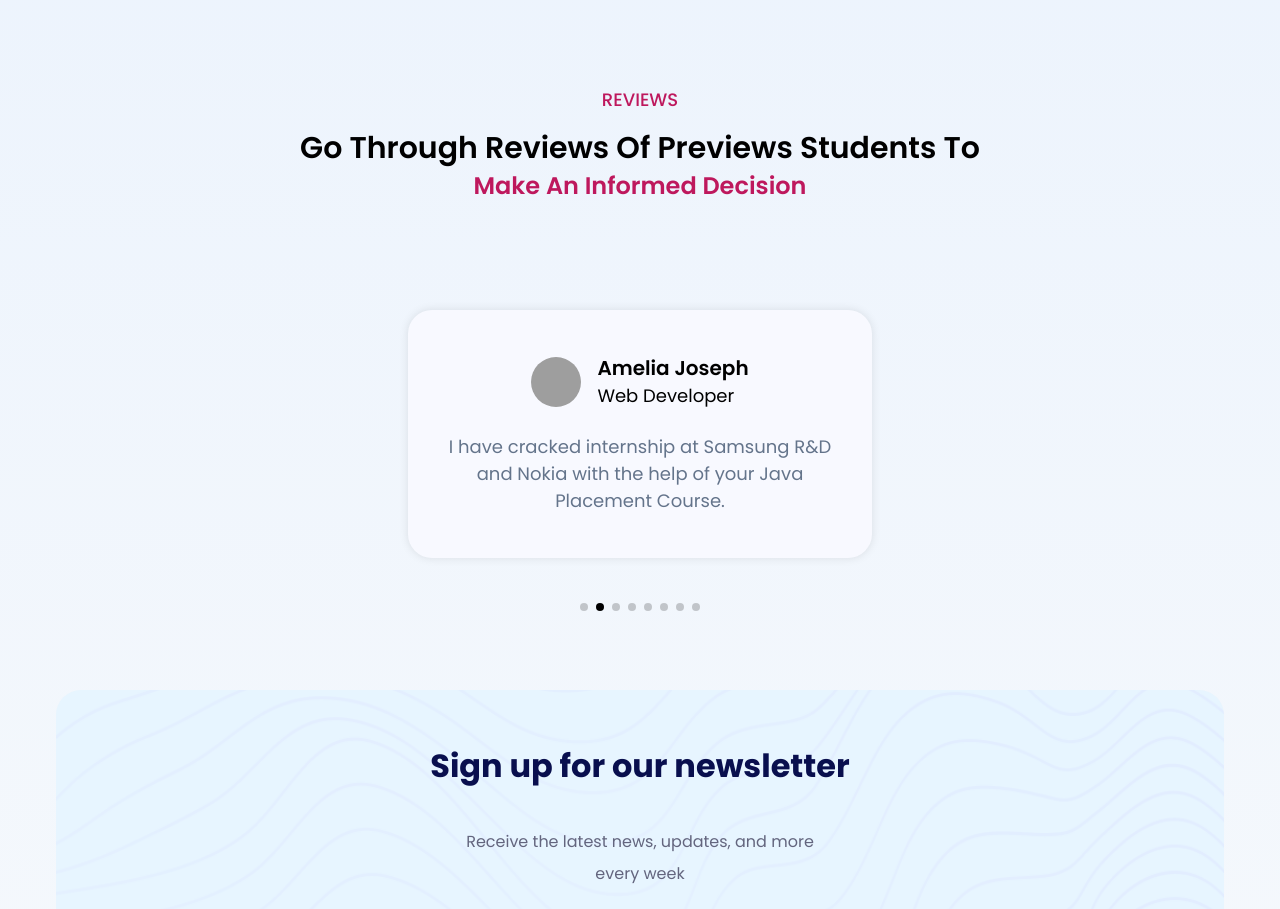
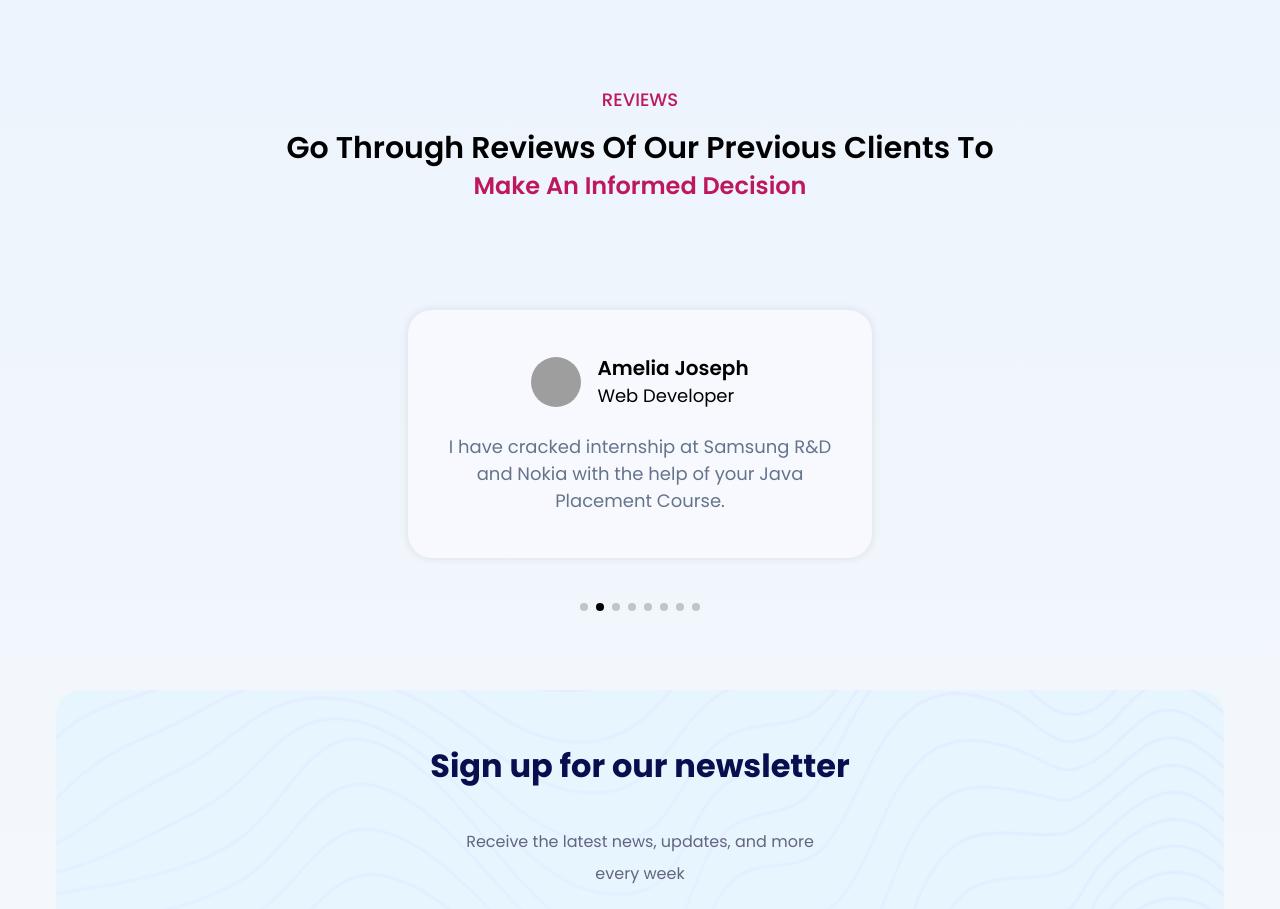
Before and after one commit to AleksandarMladeno/3D_Product, a React (Vite) app in the folder client/: page / in a window 1280 px wide. Shown: the part 2340-3249 px from the top of the page. Built offline with nearby package versions, Linux system fonts and the light colour scheme; no server answers; grey boxes are pictures that could not be loaded; a web font is replaced by a local one.

Commit message:
Fix Text in Landing Page

```diff
--- a/client/src/containers/TeamPost/index.jsx
+++ b/client/src/containers/TeamPost/index.jsx
@@ -7,7 +7,7 @@ function TeamPost() {
     <>
       <div className="teamPostHeader text-center my-9">
         <h4 className='text-pink-700 text-lg py-4 font-medium'>REVIEWS</h4>
-        <h1 className="font-semibold text-3xl">Go Through Reviews Of Previews Students To</h1>
+        <h1 className="font-semibold text-3xl">Go Through Reviews Of Our Previous Clients To</h1>
         <h2 className='text-pink-700 text-2xl py-1 font-semibold'>Make An Informed Decision</h2>
       </div>
       <div><TeamPostCard /></div>
```
